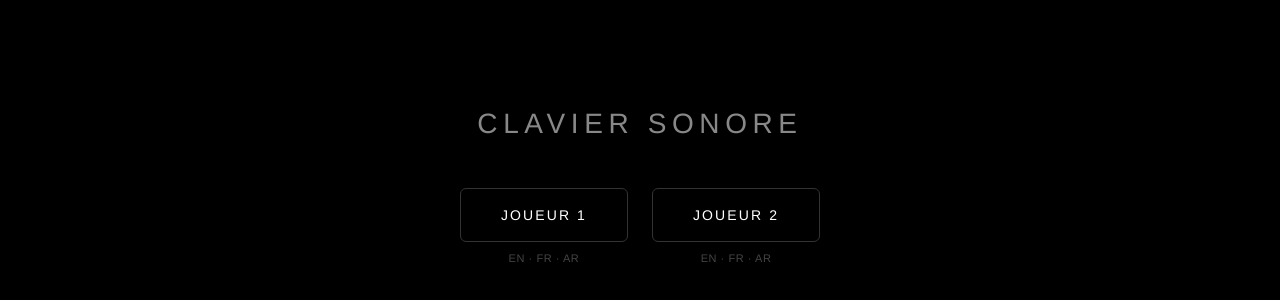
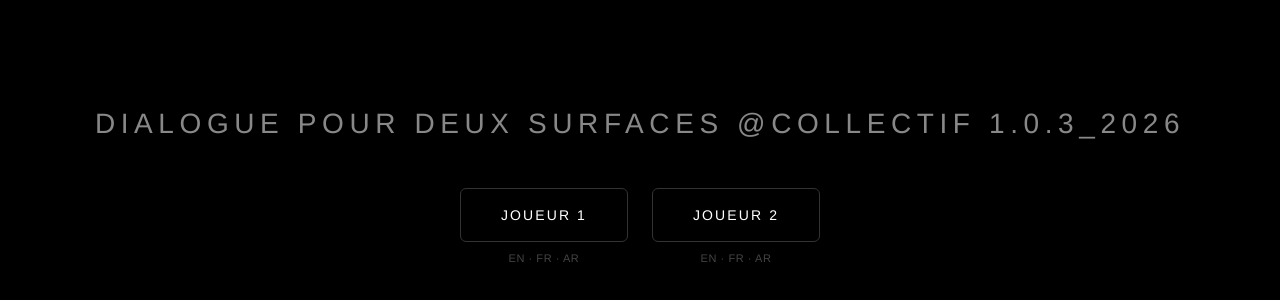
Before and after one commit to FB75019/dialogue, a website: page public/index.html in a window 1280 px wide. Shown: the part 214-514 px from the top of the page. Drawn offline with Linux system fonts and the light colour scheme.

Commit message:
Add files via upload

```diff
--- a/public/index.html
+++ b/public/index.html
@@ -3,7 +3,7 @@
 <head>
 <meta charset="UTF-8">
 <meta name="viewport" content="width=device-width, initial-scale=1.0">
-<title>Clavier Sonore</title>
+<title>Dialogue pour deux surfaces</title>
 <style>
   *, *::before, *::after { margin: 0; padding: 0; box-sizing: border-box; }
   html, body {
@@ -55,7 +55,7 @@
 </head>
 <body>
 <div class="wrap">
-  <h1>Clavier Sonore</h1>
+  <h1>Dialogue pour deux surfaces @Collectif 1.0.3_2026</h1>
   <div class="btns">
     <div>
       <a href="/joueur1.html">Joueur 1</a>
```
